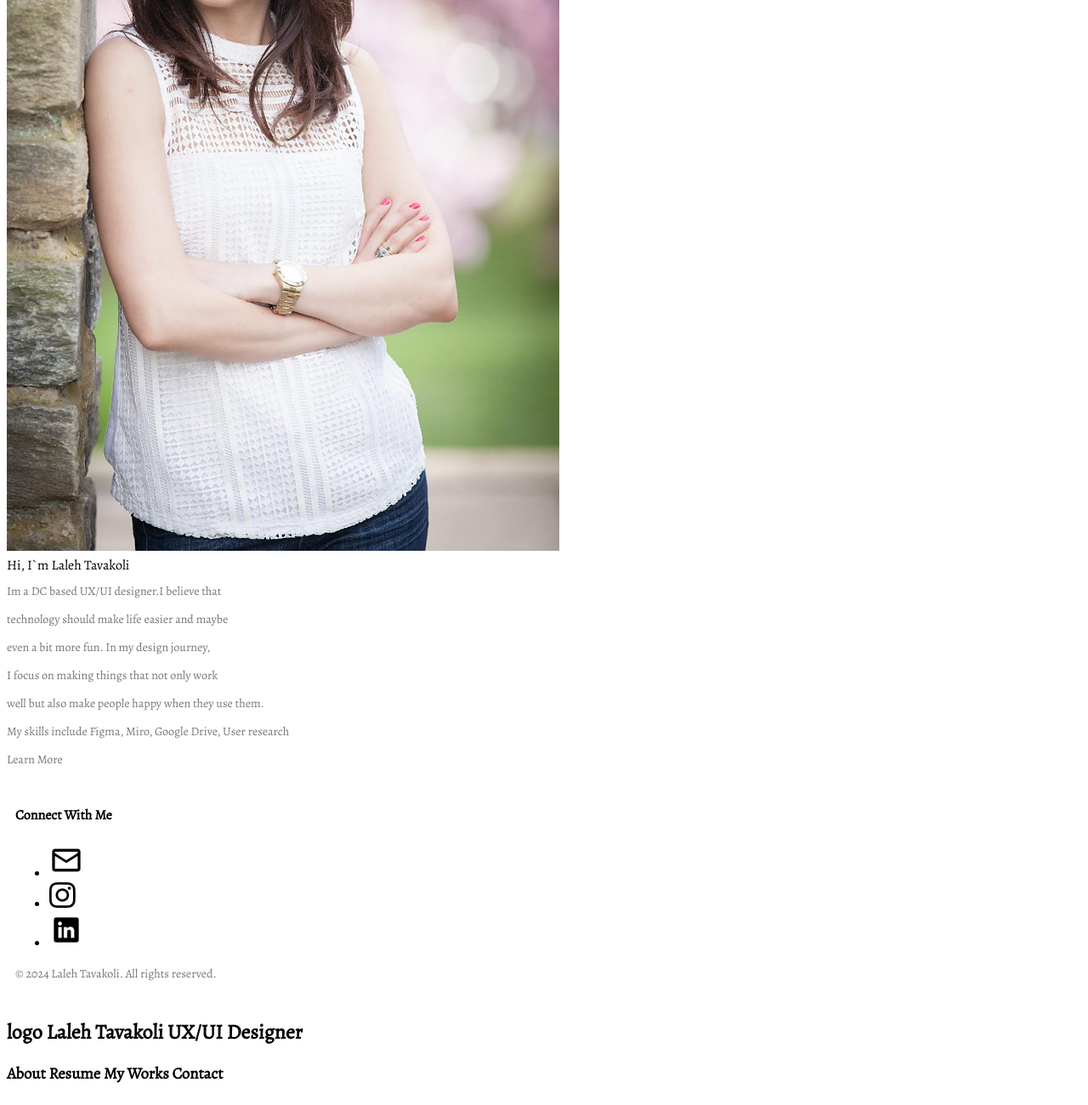
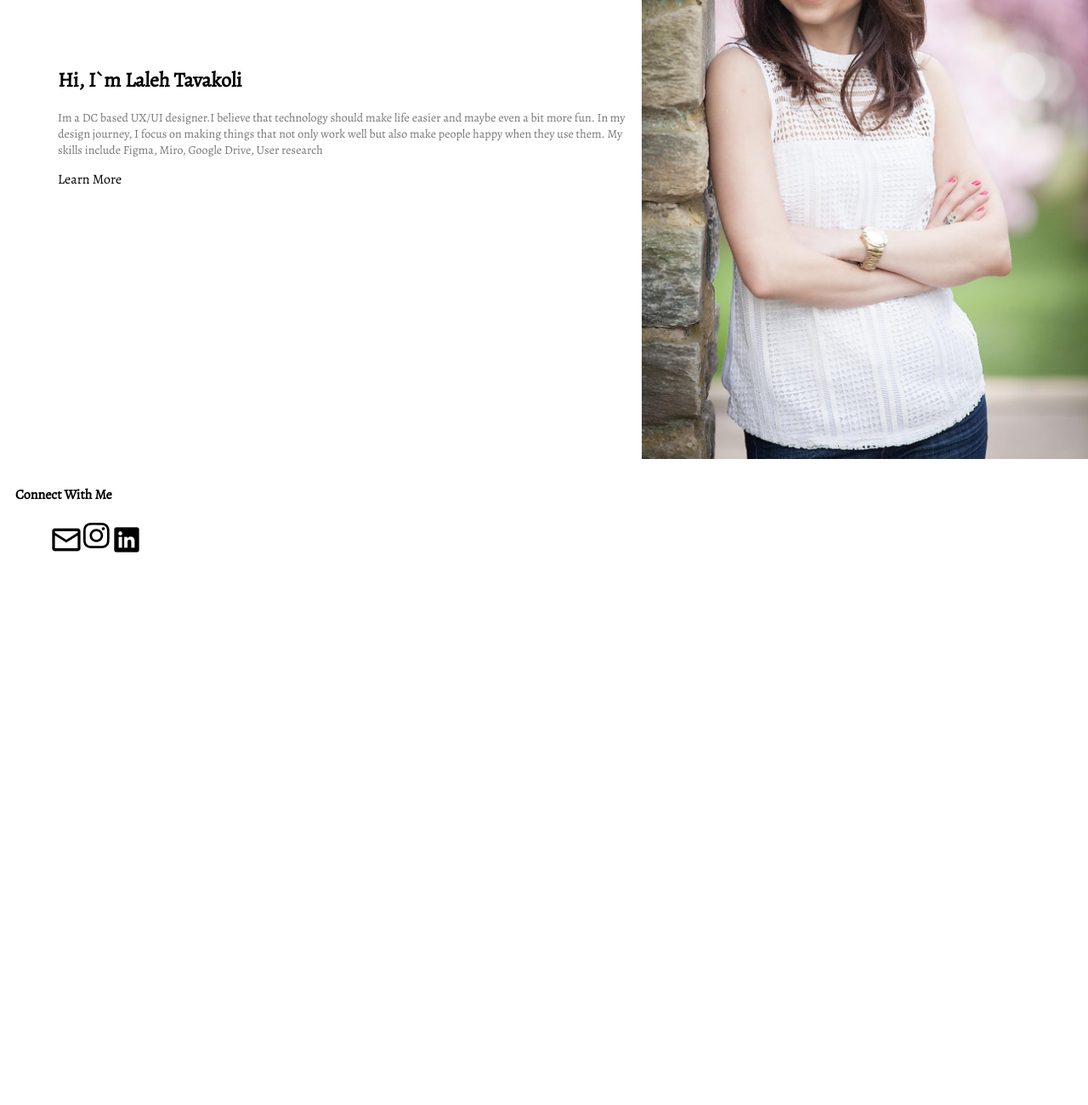
Before and after one commit to Lalehtavakoli/HW-17, a plain HTML site: page index.html in a window 1280 px wide. Shown: the part 360-1660 px from the top of the page at 85% size. Drawn offline with nearby package versions, Linux system fonts and the light colour scheme.

Commit message:
my portfolio homepage -updated

```diff
--- a/css/index.css
+++ b/css/index.css
@@ -8,7 +8,7 @@ box-sizing: border-box;
 font-family: 'Alegreya', serif;
 }
 body{
-  img src="Laleh.jpg" alt="Laleh"
+
     width: 100%;
     height: auto;
   }
@@ -19,7 +19,7 @@ top: 0;
 left: 0;
 width: 100%;
 padding: 20px 100px;
-background: transparent;
+background-color: white;
 display: flex;
 justify-content: space-between;
 align-items: center;
@@ -88,3 +88,34 @@ p {
   color: #777;
   font-size: 14px;
 }
+.herosection{
+  display: flex;
+  flex-direction: row;
+  margin-top: 100px;
+  align-items: center;
+}
+
+.profileimage{
+height: 800px;
+width: auto;
+}
+.noteforhero{
+  padding-left: 60px;
+}
+
+.footersocialmedia{
+display: flex;
+flex-direction: row;
+list-style-type: none;
+}
+.gmail{
+  padding-bottom: 800px;
+}
+
+.linkedinlogo{
+  padding-bottom: 2000px;
+}
+
+.instagramlogo{
+  padding-top: 1000px;
+}
--- a/index.html
+++ b/index.html
@@ -1,6 +1,6 @@
 <!DOCTYPE html>
 <html>
-
+  <head>
 <link href="css/index.css" rel="stylesheet" type="text/css">
 </head>
 <body>
@@ -13,59 +13,43 @@
        <a href="#">Contact</a>
     </nav>
   </header>
-</body>
 
 
-  </html>
+  <section class="herosection">
+  <div class="noteforhero">
+
+    <h1>Hi, I`m Laleh Tavakoli</h1>
+
+  <p>Im a DC based UX/UI designer.I believe that
+  technology should make life easier and maybe
+  even a bit more fun. In my design journey,
+   I focus on making things that not only work
+  well but also make people happy when they use them.
+  My skills include Figma, Miro, Google Drive, User research</p>
+  <a data-cke-saved-href="#learn more">Learn More</a>
+</div>
+
+<img class="profileimage" src="Laleh .jpg" alt="Laleh" >
+</section>
+<footer>
+
+  <h4>Connect With Me</h4>
 
 
-  <img src="Laleh .jpg" alt="Laleh" width="650" height="1000">
-  <section>
-  <div>Hi, I`m Laleh Tavakoli</div>
-  </section>
-  <p>Im a DC based UX/UI designer.I believe that</p>
-  <p>technology should make life easier and maybe</p>
-  <p>even a bit more fun. In my design journey,</p>
-  <p>I focus on making things that not only work</p>
-  <p>well but also make people happy when they use them.</p>
-  <p>My skills include Figma, Miro, Google Drive, User research</p>
-  <p><a data-cke-saved-href="#learn more">Learn More</a></p>
-  <div><footer>
   <div>
-  <h4>Connect With Me</h4>
-  </div>
-  <body>
-  <div class=”social-menu”></div>
-  <div class=”social-icon”></div>
-
-  <div>
-  <ul>
+  <ul class="footersocialmedia">
   <li>
-    <img src="Gmail Logo.jpg" alt="Gmail" style="font-size: 24PX;">
+    <img class="gmail" src="Gmail Logo.jpg" alt="Gmail" style="font-size: 24PX;">
     </li>
   <li>
   <img src="Vector.jpg" alt="Instagram"></li>
   <li>
-    <img src="image 1.jpg" alt="LinkedIn">
+    <img class="linkedinlogo" src="image 1.jpg" alt="LinkedIn">
   </li>
   </ul>
-  </div></body>
+  </div>
   <p>&copy; 2024 Laleh Tavakoli. All rights reserved.</p>
-  </footer></div>
+  </footer>
 
-
-
-
-
-
-
-  <tbody>
-    <tr>
-    <td>
-    <h2><a data-animation-role="header-element" data-cke-saved-href="/">logo Laleh Tavakoli UX/UI Designer</a></h2>
-    </td>
-    <td>
-    <h3><a data-cke-saved-href="&rdquo;#&rdquo;" >About</a>&nbsp;<a data-cke-saved-href="&rdquo;#&rdquo;" >Resume</a>&nbsp;<a data-cke-saved-href="&rdquo;#&rdquo;" >My Works</a>&nbsp;<a data-cke-saved-href="&rdquo;#&rdquo;" >Contact</a></h3>
-    </td>
-    </tr>
-    </tbody>
+ </body>
+ </html>
```
